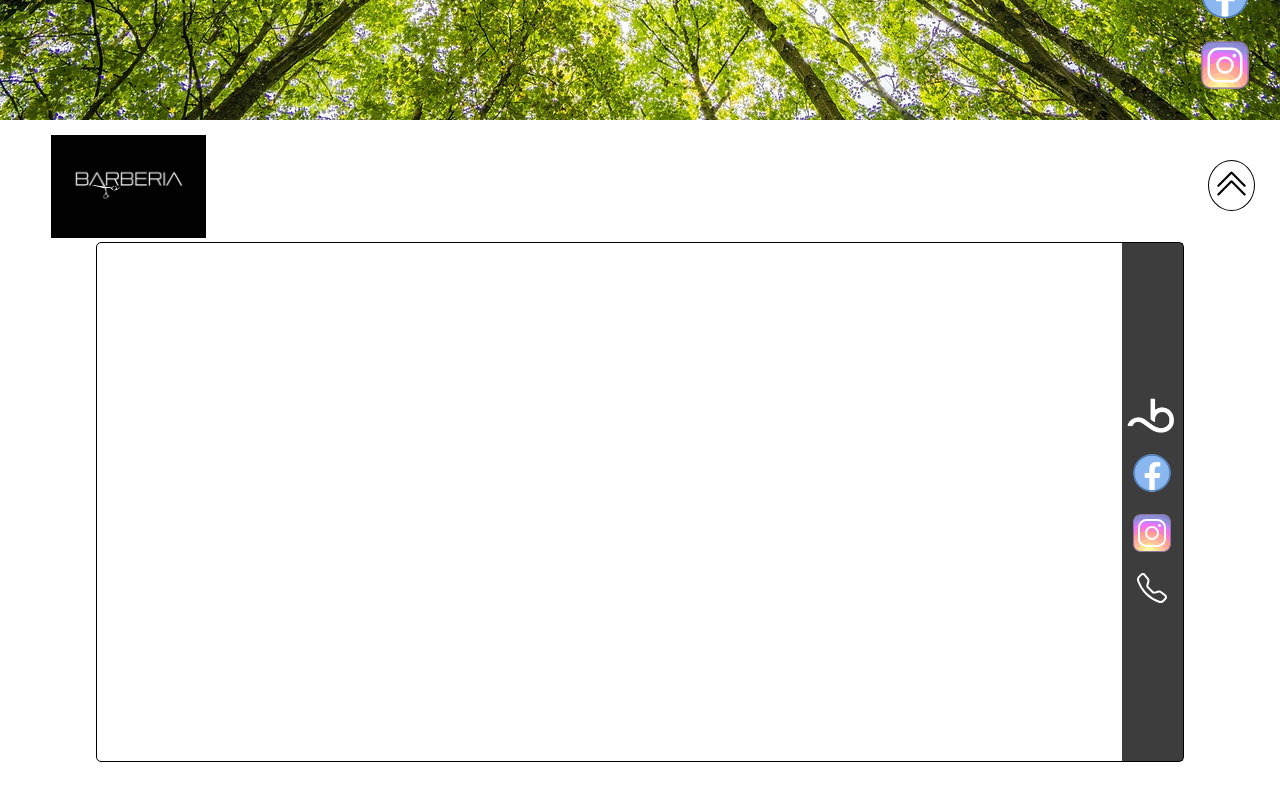
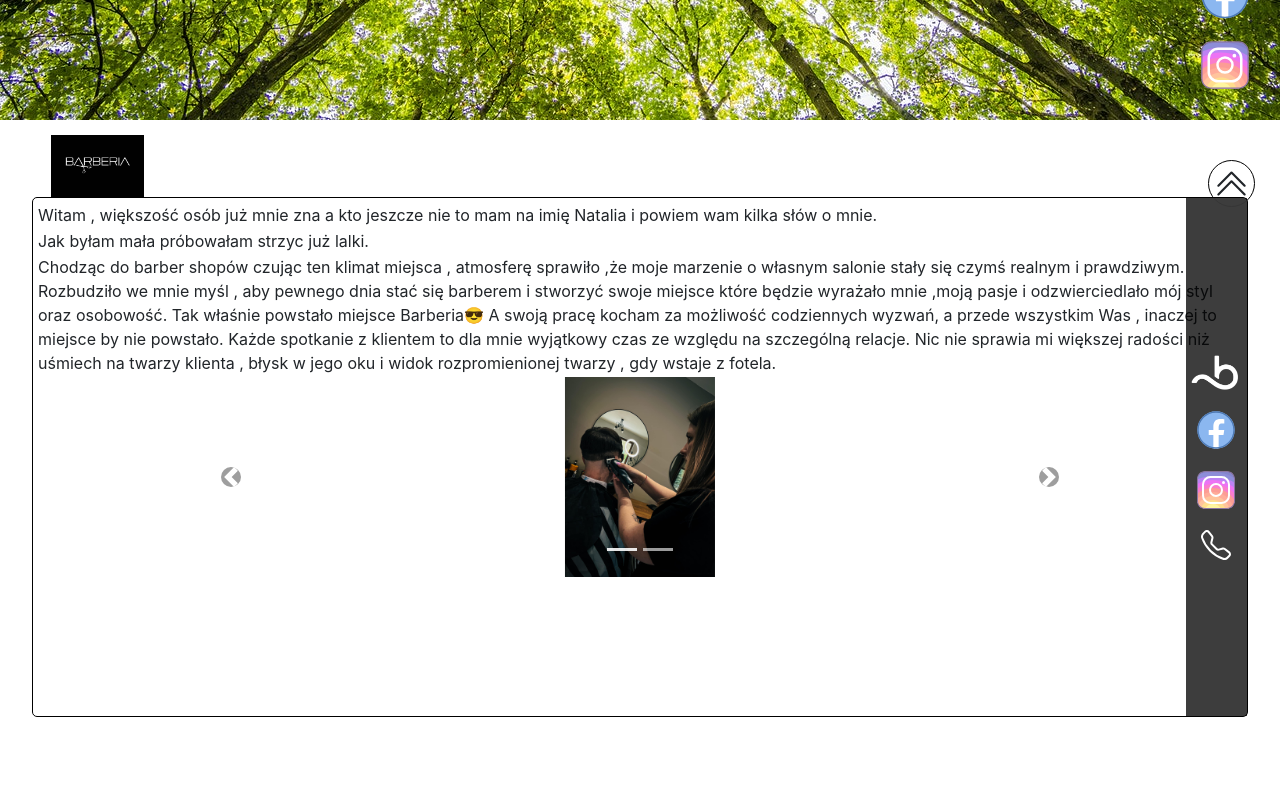
Before and after one commit to wojciecholejnik/zielony-gaj, an Angular app: page / in a window 1280 px wide. Shown: the part 680-1480 px from the top of the page. Built offline with nearby package versions, Linux system fonts and the light colour scheme.

Commit message:
add ngx-bootstrap carousel

```diff
--- a/angular.json
+++ b/angular.json
@@ -28,6 +28,8 @@
               "src/assets"
             ],
             "styles": [
+              "./node_modules/bootstrap/dist/css/bootstrap.min.css",
+              "./node_modules/ngx-bootstrap/datepicker/bs-datepicker.css",
               "src/styles.scss"
             ],
             "scripts": []
@@ -93,6 +95,8 @@
               "src/assets"
             ],
             "styles": [
+              "./node_modules/bootstrap/dist/css/bootstrap.min.css",
+              "./node_modules/ngx-bootstrap/datepicker/bs-datepicker.css",
               "src/styles.scss"
             ],
             "scripts": []
@@ -124,6 +128,7 @@
           }
         }
       }
-    }},
+    }
+  },
   "defaultProject": "zielony-gaj"
 }
--- a/package.json
+++ b/package.json
@@ -19,6 +19,9 @@
     "@angular/platform-browser": "~8.2.14",
     "@angular/platform-browser-dynamic": "~8.2.14",
     "@angular/router": "~8.2.14",
+    "@ng-bootstrap/ng-bootstrap": "^5.3.1",
+    "bootstrap": "4.1.1",
+    "ngx-bootstrap": "^6.2.0",
     "rxjs": "~6.4.0",
     "tslib": "^1.10.0",
     "zone.js": "~0.9.1"
--- a/src/app/app.module.ts
+++ b/src/app/app.module.ts
@@ -4,15 +4,19 @@ import { NgModule } from '@angular/core';
 import { AppComponent } from './app.component';
 import { BarberiaAboutComponent } from './barberia-about/barberia-about.component';
 import { MsStudioAboutComponent } from './ms-studio-about/ms-studio-about.component';
+import { BrowserAnimationsModule } from '@angular/platform-browser/animations';
+import { CarouselModule } from 'ngx-bootstrap/carousel';
 
 @NgModule({
   declarations: [
     AppComponent,
     BarberiaAboutComponent,
-    MsStudioAboutComponent
+    MsStudioAboutComponent,
   ],
   imports: [
-    BrowserModule
+    BrowserModule,
+    BrowserAnimationsModule,
+    CarouselModule.forRoot()
   ],
   providers: [],
   bootstrap: [AppComponent]
--- a/src/app/barberia-about/barberia-about.component.html
+++ b/src/app/barberia-about/barberia-about.component.html
@@ -1,5 +1,5 @@
-<div class="main-wrapper">
-    <div class="logo">
+<div #host class="main-wrapper">
+    <div class="logo" (click)="scroll(host)">
         <img src="../../assets/barberia-logo.jpg" alt="">
     </div>
     <div class="return-button" (click)="scrollTop()">
@@ -9,7 +9,19 @@
         </svg>
     </div>
     <div class="content">
-        <div class="description"></div>
+        <div class="description">
+            <p>{{description1}}</p>
+            <p>{{description2}}</p>
+            <p>{{description3}}</p>
+            <carousel>
+                <slide>
+                  <img src="../../assets/barberia-photo-1.jpg" alt="first slide" >
+                </slide>
+                <slide>
+                  <img src="../../assets/barberia-photo-2.jpg" alt="second slide" >
+                </slide>
+              </carousel>
+        </div>
         <div class="social-media">
             <img class="booksy-logo" (click)="goToBarberia()" src="../assets/booksy-logo.png" alt="">
             <svg xmlns="http://www.w3.org/2000/svg" (click)="openFacebook()"  viewBox="0 0 30 30" width="40px" height="40px"><path fill="#8bb7f0" d="M15 1A14 14 0 1 0 15 29A14 14 0 1 0 15 1Z"/><path fill="#fff" d="M28.921 16.479c.002-.02.006-.039.008-.059C28.926 16.439 28.922 16.459 28.921 16.479zM1.071 16.415c.003.027.008.053.011.08C1.079 16.468 1.074 16.441 1.071 16.415zM16.996 18.71h3.623l.569-3.68h-4.192v-2.012c0-1.529.5-2.885 1.93-2.885h2.298V6.922c-.404-.054-1.257-.174-2.871-.174-3.37 0-5.345 1.78-5.345 5.834v2.449H9.544v3.68h3.464v9.92c.684.103 1.379.173 2.093.173.644 0 1.274-.059 1.895-.143V18.71z"/><g><path fill="#4e7ab5" d="M15,2c7.168,0,13,5.832,13,13s-5.832,13-13,13S2,22.168,2,15S7.832,2,15,2 M15,1 C7.268,1,1,7.268,1,15s6.268,14,14,14s14-6.268,14-14S22.732,1,15,1L15,1z"/></g></svg>
--- a/src/app/barberia-about/barberia-about.component.scss
+++ b/src/app/barberia-about/barberia-about.component.scss
@@ -7,9 +7,6 @@
     flex-direction: column;
     align-items: center;
     height:100vh;
-    @include xs {
-        padding-bottom: 70px;
-    }
 }
 
 .social-media {
@@ -51,14 +48,14 @@
     margin-top: 15px;
     margin-left: -80%;
     @include xs {
-        margin-top: 50px;
+        margin-top: 10px;
         width: 80%;
         max-width: 250px;
         margin-left: -30px;
     }
 
     img {
-        width: 100%;
+        width: 60%;
     }
 }
 
@@ -70,13 +67,10 @@
     border-radius: 50%;
     background: #ffffffde;
     padding: 5px;
-    @include xs {
-        top: 90px;
-    }
 }
 
 .content {
-    width: 85%;
+    width: 95%;
     height: 65%;
     border-radius: 5px;
     border: 1px solid black;
@@ -85,4 +79,12 @@
     @include xs {
         height: 80%;
     }
+
+    .description {
+        padding: 5px 5px 0 5px;
+
+        p {
+            margin-bottom: 2px;
+        }
+    }
 }
--- a/src/app/barberia-about/barberia-about.component.ts
+++ b/src/app/barberia-about/barberia-about.component.ts
@@ -1,22 +1,35 @@
 import { Component, OnInit } from '@angular/core';
+import { CarouselConfig } from 'ngx-bootstrap/carousel';
 import { config } from 'src/assets/config';
 
 @Component({
   selector: 'app-barberia-about',
   templateUrl: './barberia-about.component.html',
-  styleUrls: ['./barberia-about.component.scss']
+  styleUrls: ['./barberia-about.component.scss'],
+  providers: [CarouselConfig]
+
 })
 export class BarberiaAboutComponent implements OnInit {
   tel: string;
+  description1: string;
+  description2: string;
+  description3: string;
 
-  constructor() {
+  constructor(private carouselConfing: CarouselConfig) {
     this.tel = config.barberia.phone
+    this.description1 = config.barberia.description[0];
+    this.description2 = config.barberia.description[1];
+    this.description3 = config.barberia.description[2];
    }
 
   ngOnInit() {
   }
   scrollTop(){
     window.scrollTo({top: 0, behavior: 'smooth'})
+  }
+
+  scroll(el: HTMLElement) {
+    el.scrollIntoView({behavior: 'smooth'});
   }
 
   goToBarberia(){
--- a/src/assets/config.ts
+++ b/src/assets/config.ts
@@ -9,6 +9,12 @@ export const config = {
         booksyURL: 'https://booksy.com/pl-pl/122799_barberia-fryzjer-meski-i-golibroda_barber-shop_16979_gadki#ba_s=sh_1',
         facebookURL: 'https://www.facebook.com/Barberia-fryzjer-m%C4%99ski-i-golibroda-105595388699631',
         instagramURL: '',
+        description: [
+            'Witam , większość osób już mnie zna a kto jeszcze nie to mam na imię Natalia i powiem wam kilka słów o mnie.',
+            'Jak byłam mała próbowałam strzyc już lalki.',
+            'Chodząc do barber shopów czując ten klimat miejsca , atmosferę sprawiło ,że moje marzenie o własnym salonie stały się czymś realnym i prawdziwym. Rozbudziło we mnie myśl , aby pewnego dnia stać się barberem i stworzyć swoje miejsce które będzie wyrażało mnie ,moją pasje i odzwierciedlało mój styl oraz osobowość. Tak właśnie powstało miejsce Barberia😎 A swoją pracę kocham za możliwość codziennych wyzwań, a przede wszystkim Was , inaczej to miejsce by nie powstało. Każde spotkanie z klientem to dla mnie wyjątkowy czas ze względu na szczególną relacje. Nic nie sprawia mi większej radości niż uśmiech na twarzy klienta , błysk w jego oku i widok rozpromienionej twarzy , gdy wstaje z fotela.'
+        ],
+
     },
     msStudio: {
         phone: '+48698517497',
--- a/src/styles.scss
+++ b/src/styles.scss
@@ -27,3 +27,22 @@
     background-image: url('./assets//forest-background.jpg');
     background-size: cover;
 }
+
+body > app-root > div:nth-child(2) > app-barberia-about > div > div.content > div.description > carousel > div {
+    width: 80%;
+    height: 200px;
+    margin:0 auto;
+
+    img {
+        display: block;
+        max-width: 100%;
+        max-height: 200px;
+        margin: 0 auto;
+    }
+
+    .carousel-control-next-icon, .carousel-control-prev-icon {
+        background-color: #000000c2;
+        padding: 10px;
+        border-radius: 50%;
+    }
+}
--- a/tsconfig.json
+++ b/tsconfig.json
@@ -1,6 +1,7 @@
 {
   "compileOnSave": false,
   "compilerOptions": {
+    "skipLibCheck": true,
     "baseUrl": "./",
     "outDir": "./dist/out-tsc",
     "sourceMap": true,
```
Also changed, not shown: src/app/carousel.config.ts (added, +31 -0 lines), src/assets/barberia-photo-2.jpg (added), 1 other file (tests, documents, lock files or other folders).
